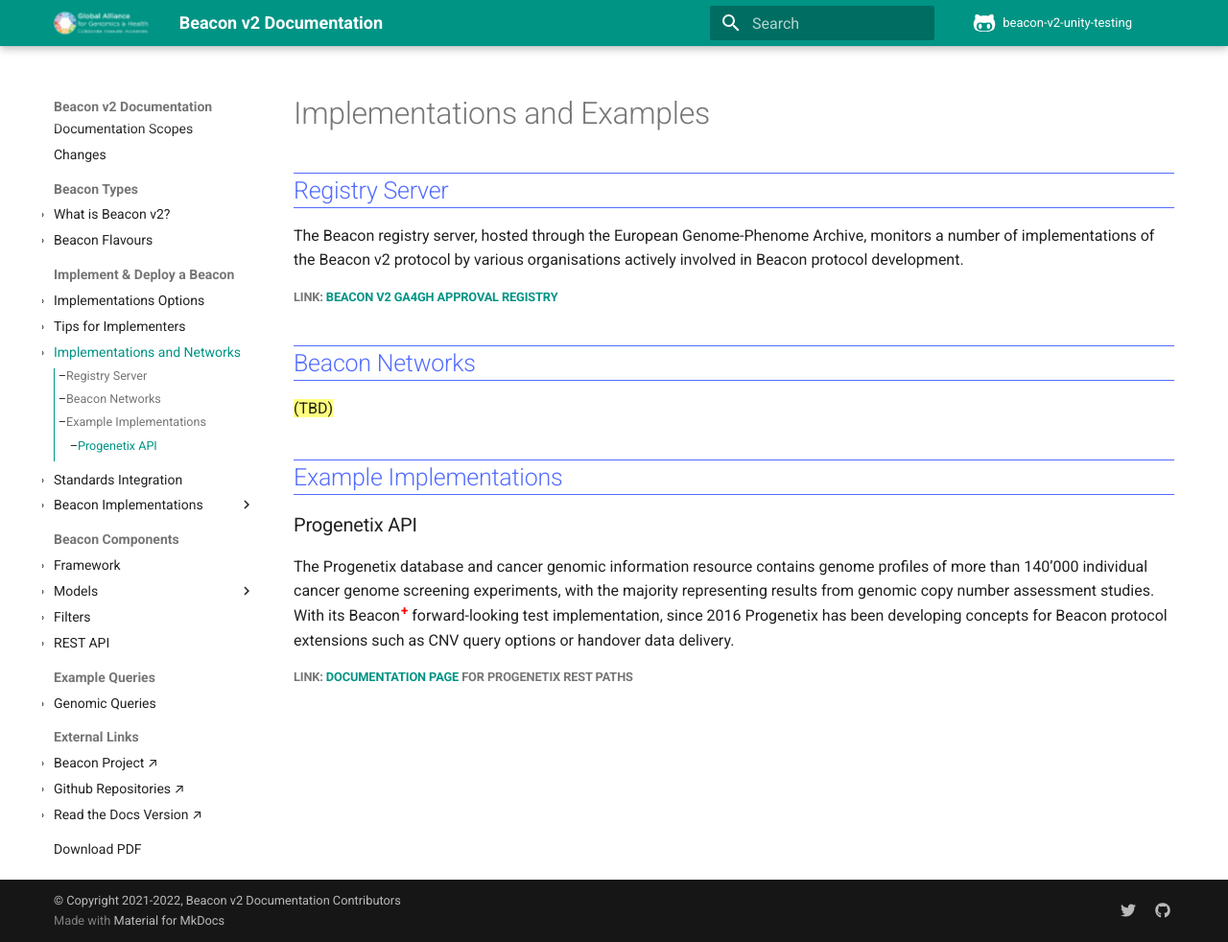
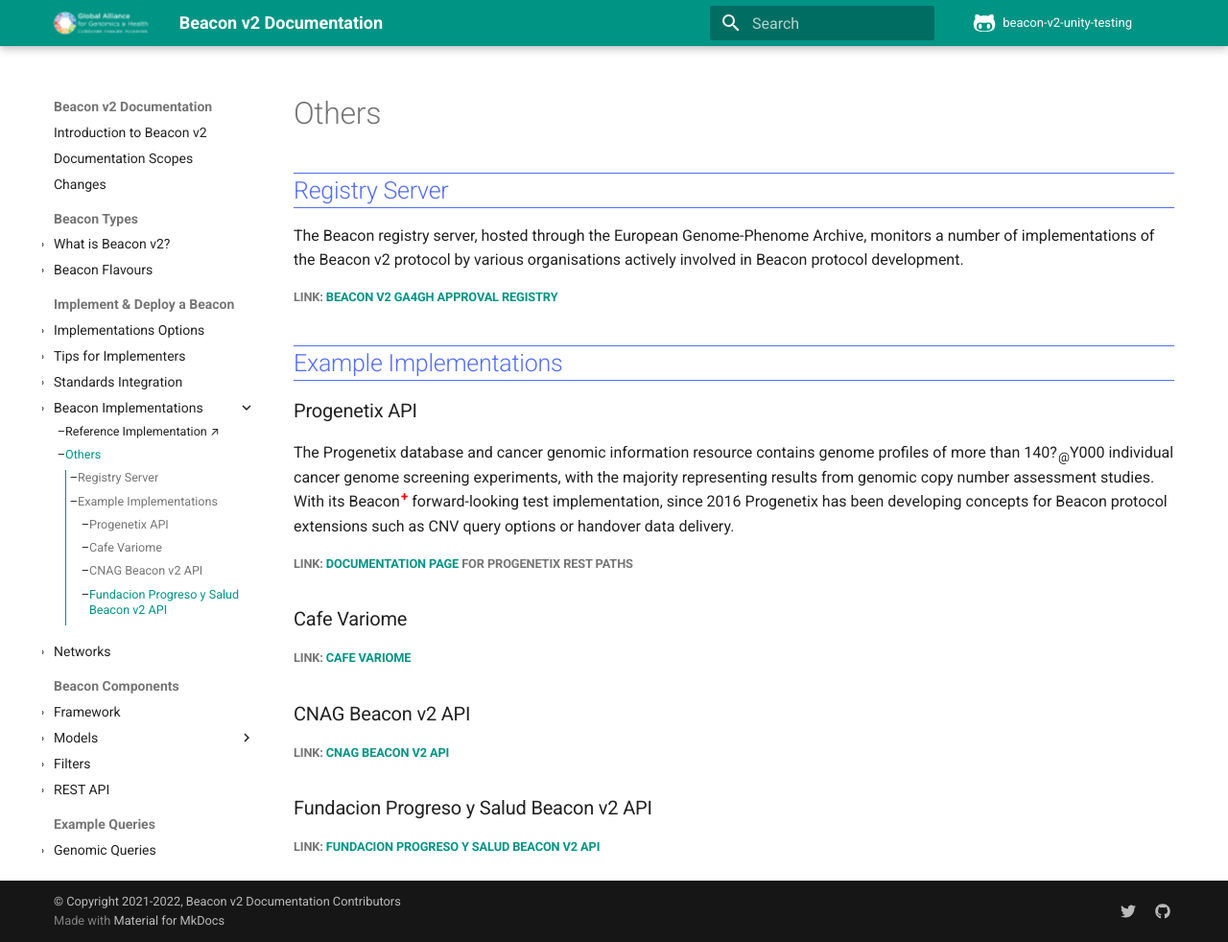
Before and after one commit to ga4gh-beacon/beacon-v2, an MkDocs documentation site: the page built from docs/other-implementations.md, in a window 1280 px wide and 982 px high. Shown: the whole window at 96% size. Built offline with MkDocs 1.6.1 and Material for MkDocs 9.7.7, drawn with Linux system fonts in a browser that asks for light colours; comment, search, counter and statistics services are not loaded.

Commit message:
Reorganization of other implementations

```diff
--- /dev/null
+++ b/docs/networks.md
@@ -0,0 +1,3 @@
+# Beacon Networks
+
+==(TBD)==
--- a/docs/implementations-and-networks.md
+++ b/docs/other-implementations.md
@@ -1,5 +1,3 @@
-# Implementations and Examples
-
 ## Registry Server
 
 The Beacon registry server, hosted through the European Genome-Phenome Archive, monitors
@@ -8,19 +6,27 @@
 
 ##### Link: [Beacon v2 GA4GH Approval Registry](https://ga4gh-approval-service-registry-demo.ega-archive.org)
 
-## Beacon Networks
-
-==(TBD)==
-
 ## Example Implementations
 
 ### Progenetix API
 
 The Progenetix database and cancer genomic information resource contains genome profiles
-of more than 140’000 individual cancer genome screening experiments, with the majority
+of more than 140?~@~Y000 individual cancer genome screening experiments, with the majority
 representing results from genomic copy number assessment studies. With its
 Beacon<span style="color: red; font-weight: 800;"><sup>+</sup></span> forward-looking test
 implementation, since 2016 Progenetix has been developing concepts for Beacon protocol extensions
 such as CNV query options or handover data delivery.
 
 ##### Link: [Documentation page](implementations/org.progenetix.md) for Progenetix REST paths
+
+### Cafe Variome
+
+##### Link: [Cafe Variome](https://beaconv2.cafevariome.org/form)
+
+### CNAG Beacon v2 API
+
+##### Link: [CNAG Beacon v2 API](https://playground.rd-connect.eu/beacon2/api)
+
+### Fundacion Progreso y Salud Beacon v2 API
+
+##### Link: [Fundacion Progreso y Salud Beacon v2 API](https://csvs-beacon.clinbioinfosspa.es/csvs/ga4ghbeacon/v2/api/)
--- a/mkdocs.yaml
+++ b/mkdocs.yaml
@@ -63,16 +63,16 @@
     - 'Implement & Deploy a Beacon':
         - Implementations Options: implementations-options.md
         - Tips for Implementers: tips-for-implementers.md
-        - Implementations and Networks: implementations-and-networks.md
         - Standards Integration: formats-standards.md
         - Beacon Implementations:
             - Reference Implementation &#8599;: https://b2ri-documentation.readthedocs.io/en/latest/
-            - Others: others.md
+            - Others: other-implementations.md
+        - Networks: networks.md
     - Beacon Components:
         - Framework: framework.md
         - Models:
            - Introduction: models.md
-           - Schemas:
+           - Default Schemas:
                - Analyses: schemas-md/analyses_defaultSchema.md
                - Biosamples: schemas-md/biosamples_defaultSchema.md
                - Cohorts: schemas-md/cohorts_defaultSchema.md
```
Also changed, not shown: docs/bugs-changes-log.md (+6 -3 lines), docs/models.md (+2 -2 lines), docs/others.md (deleted, +0 -15 lines), docs/tips-for-implementers.md (+1 -1 lines), 1 other file.
